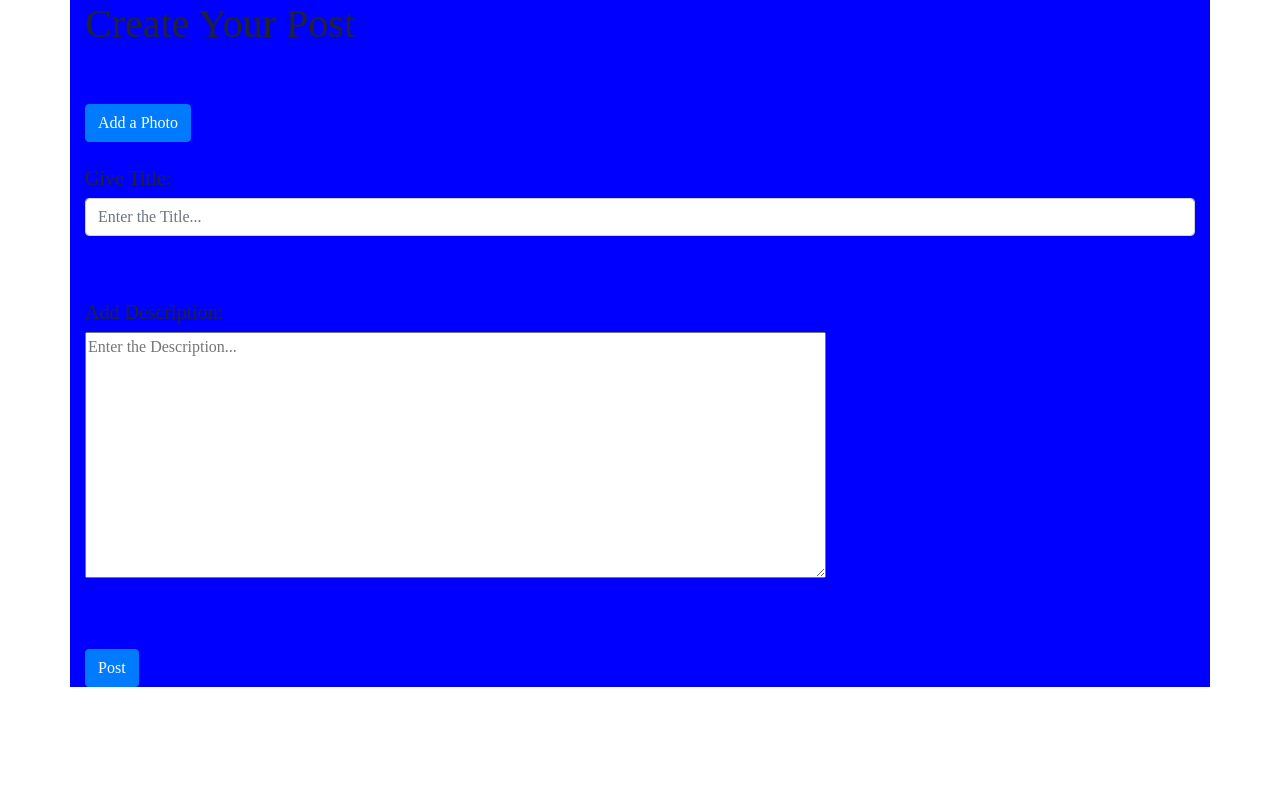
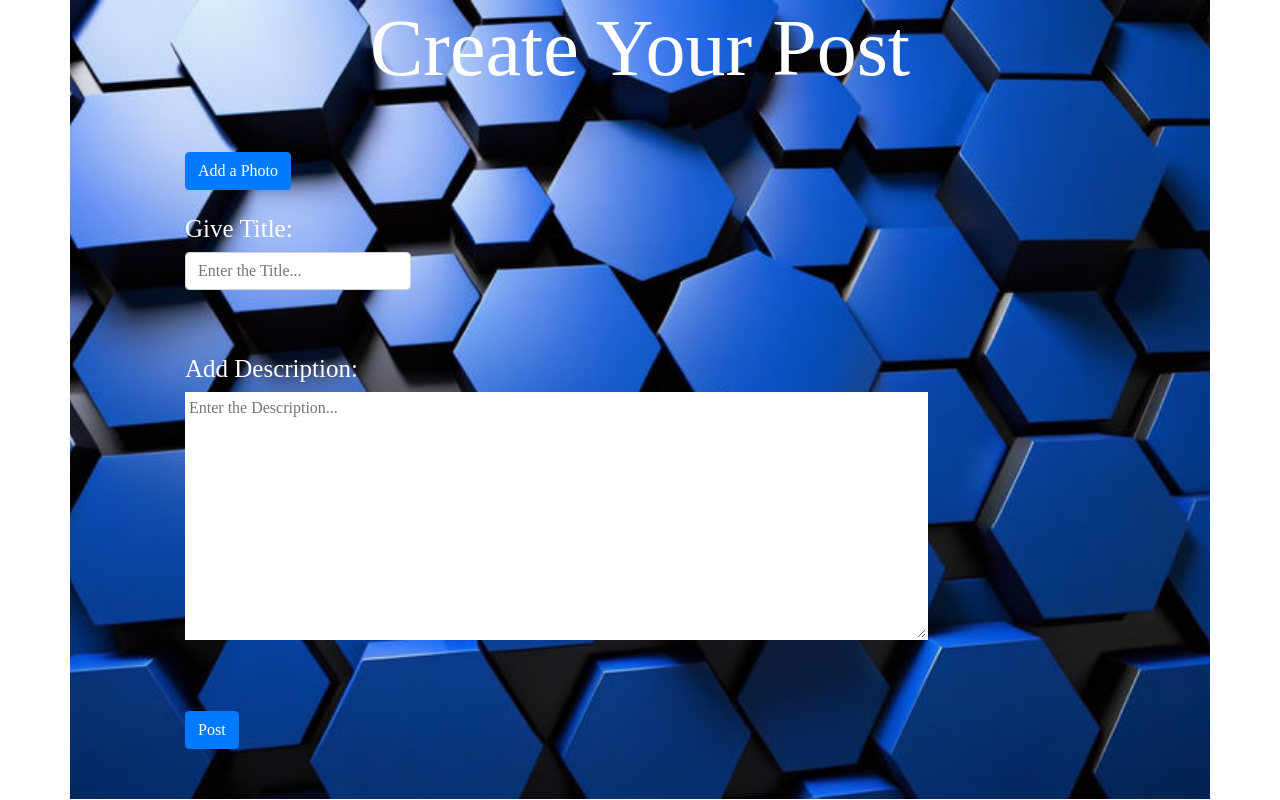
Before and after one commit to Sanviiiii/Blogging-Platform, a Django app: page /create/ in a window 1280 px wide. Run offline with Django 4.2, Linux system fonts and the light colour scheme.

Commit message:
styling for post page

```diff
--- a/blog_platform/static/styles.css
+++ b/blog_platform/static/styles.css
@@ -2,6 +2,51 @@
     font-family: 'Times New Roman', Times, serif;
 }
 /* create post */
+
+
 .container{
-    background-color: blue;
+    background-image: url('bg.jpeg');
+    background-repeat: no-repeat;
+    background-size: cover;
+    background-position: center;
+
 }
+
+div h1{
+    color: #FFFFFF;
+    font-size:80px;
+    display: flex;
+    align-items: center;
+    justify-content: center;
+}
+.headings{
+    color: #FFFFFF;
+    font-size: 25px;
+    margin-left: 100px;
+
+}
+
+.form-control{
+    margin-left: 100px;
+    max-width: fit-content;
+border: 2px solid white;
+}
+.form-control:hover{
+    border: 2px solid rgb(26, 16, 203);
+}
+.text{
+    margin-left: 100px;
+    border: 2px solid white;
+
+}
+.text:hover{
+    border: 2px solid rgb(26, 16, 203);
+}
+.add{
+    margin-left: 100px;
+
+}
+.post{
+    margin-left: 100px;
+    margin-bottom: 50px;
+}
--- a/blog_platform/templates/createPost.html
+++ b/blog_platform/templates/createPost.html
@@ -14,16 +14,16 @@
     <form method="post">
         {% csrf_token %}
 
-    <button type="button" class="btn btn-primary">Add a Photo</button><br><br>
+    <button type="button" class="btn btn-primary add">Add a Photo</button><br><br>
     <div class="form-group">
-    <h5 label for="title">Give Title: </label></h5>
-    <input type="text" class="form-control" name="title_name" id="title" placeholder="Enter the Title..." required>
+    <h5 class="headings" label for="title">Give Title: </label></h5>
+    <input  type="text" class="form-control" name="title_name" id="title" placeholder="Enter the Title..." required>
     </div><br><br>
     <div class="form-group">
-    <h5 label for="description">Add Description: </label></h5>
-    <textarea name="description" id="description" cols="80" rows="10" placeholder="Enter the Description..." required></textarea>
+    <h5 class="headings" label for="description">Add Description: </label></h5>
+    <textarea class="text" name="description" id="description" cols="80" rows="10" placeholder="Enter the Description..." required></textarea>
 </div><br><br>
-    <button type="submit" class="btn btn-primary">Post</button>
+    <button type="submit" class="btn btn-primary post">Post</button>
 
 </form>
 </div>
```
Also changed, not shown: blog_platform/static/bg.jpeg (added).
